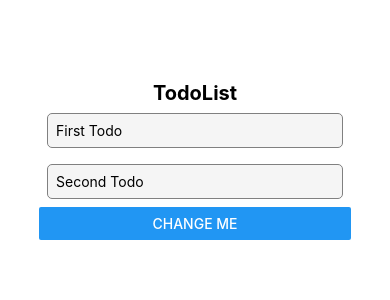
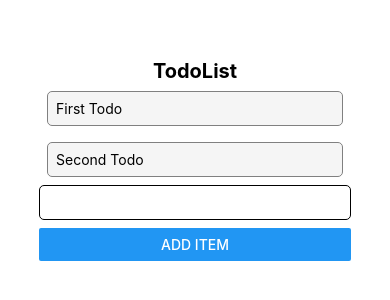
Before and after one commit to xalejandrow/MERN_Course, a React Native app in the folder todo-list/: screen / in a window 390 px wide. Shown: the part 232-532 px from the top of the page. Built offline with nearby package versions, Linux system fonts and the light colour scheme.

Commit message:
S8P82 - ScrollView and TextInput

```diff
--- a/todo-list/Components/TodoList.js
+++ b/todo-list/Components/TodoList.js
@@ -1,5 +1,5 @@
 import React, { useState } from 'react';
-import { View, Text, Button, StyleSheet } from "react-native";
+import { View, Text, Button, StyleSheet, ScrollView, TextInput } from "react-native";
 
 import Todo from './Todo'
 
@@ -10,9 +10,14 @@
     return(
         <View style={{ width: '80%', marginBottom: 60 }}>
             <Text style={[styles.align, styles.font]}>{title}</Text>
-            <Todo name={'First Todo'}/>
-            <Todo name={'Second Todo'}/>
-            <Button title='Change me' onPress={()=> setTitle('My List')}/>
+            <ScrollView>
+                <Todo name={'First Todo'}/>
+                <Todo name={'Second Todo'}/>
+            </ScrollView>
+            <View>
+                <TextInput style={styles.input}/>
+                <Button title='Add Item' onPress={()=> setTitle('My List')}/>
+            </View>
         </View>
     )
 }
@@ -24,6 +29,12 @@
     font: {
         fontSize: 20,
         fontWeight: 'bold'
+    },
+    input: {
+        borderRadius: 5,
+        borderWidth: 1,
+        marginBottom: 8,
+        padding: 8
     }
 })
 
```
